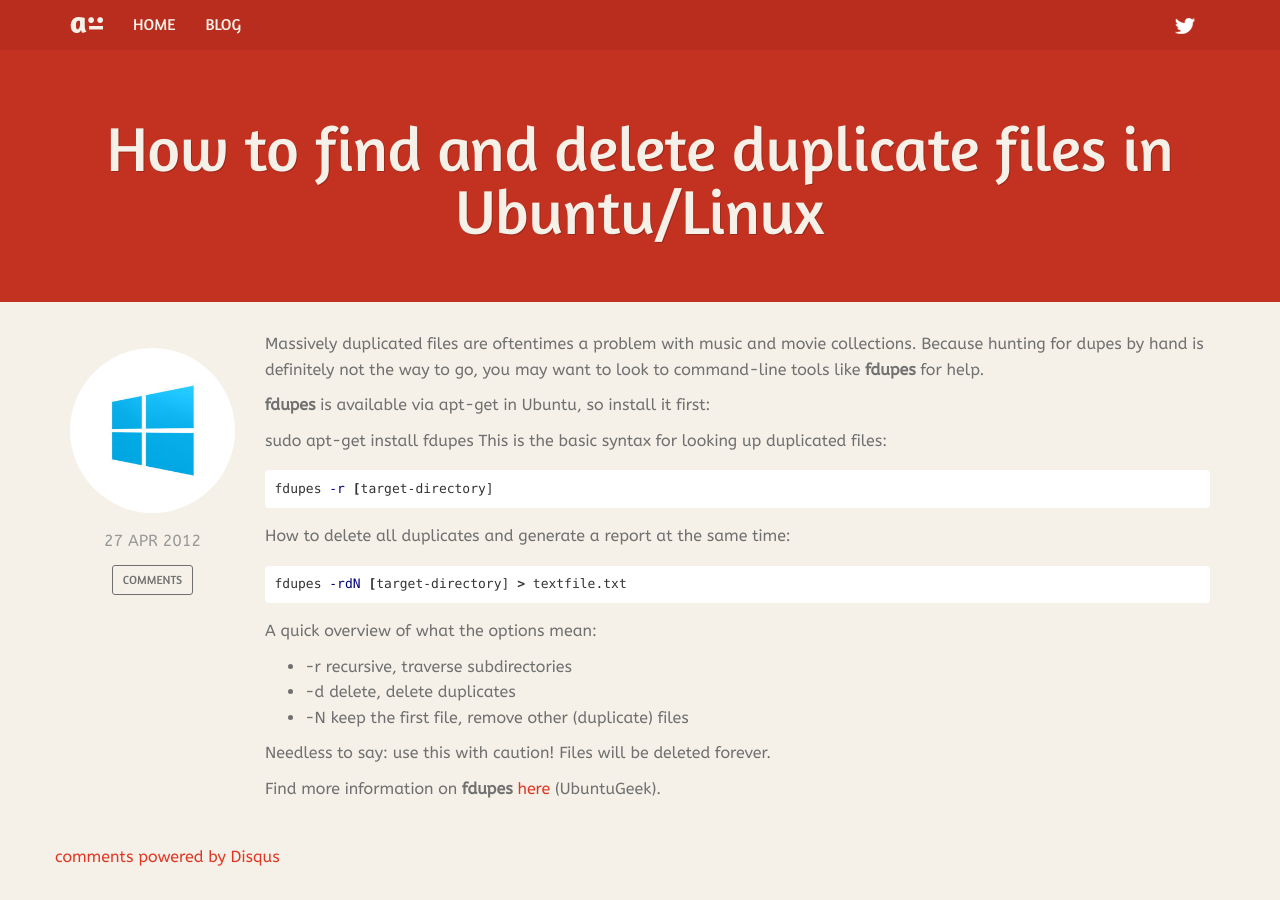
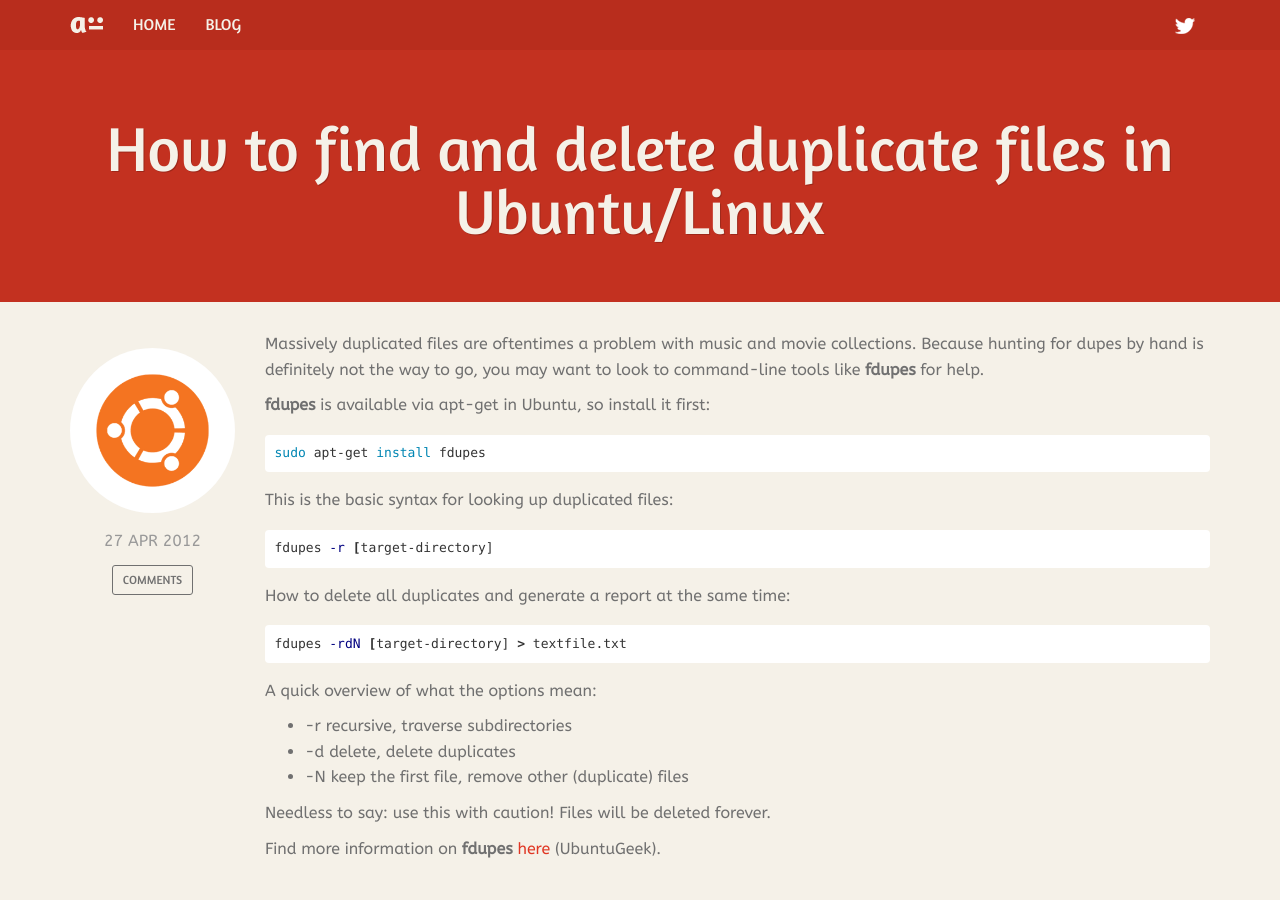
Before and after one commit to aceontech/aceontech.github.io, a Jekyll site: the page built from _posts/2012-04-27-how-to-find-and-delete-dupes-ubuntu.markdown, in a window 1280 px wide and 900 px high. Built offline with Jekyll 4.4.1, drawn with Linux system fonts in a browser that asks for light colours; Markdown is read by kramdown in place of the engine named in the settings; comment, search, counter and statistics services are not loaded.

Commit message:
Add ubuntu linux feature image

```diff
--- a/_posts/2012-04-27-how-to-find-and-delete-dupes-ubuntu.markdown
+++ b/_posts/2012-04-27-how-to-find-and-delete-dupes-ubuntu.markdown
@@ -3,14 +3,17 @@ layout: post
 title:  "How to find and delete duplicate files in Ubuntu/Linux"
 date:   2012-04-27 15:18:32
 categories: howto linux
-image: windows-phone-logo.jpg
+image: ubuntu-logo.png
 ---
 
 Massively duplicated files are oftentimes a problem with music and movie collections. Because hunting for dupes by hand is definitely not the way to go, you may want to look to command-line tools like **fdupes** for help.
 
 **fdupes** is available via apt-get in Ubuntu, so install it first:
 
+{% highlight bash %}
 sudo apt-get install fdupes
+{% endhighlight %}
+
 This is the basic syntax for looking up duplicated files:
 
 {% highlight bash %}
```
Also changed, not shown: assets/images/feature/ubuntu-logo.png (added).
